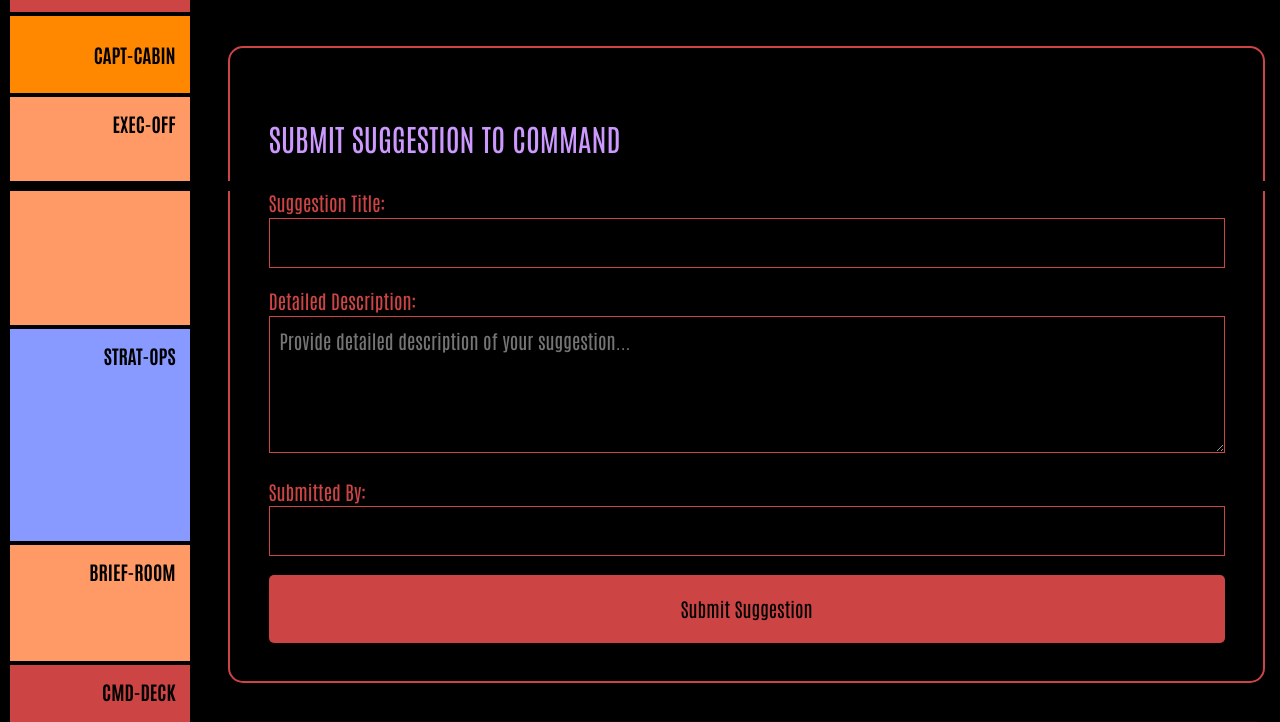
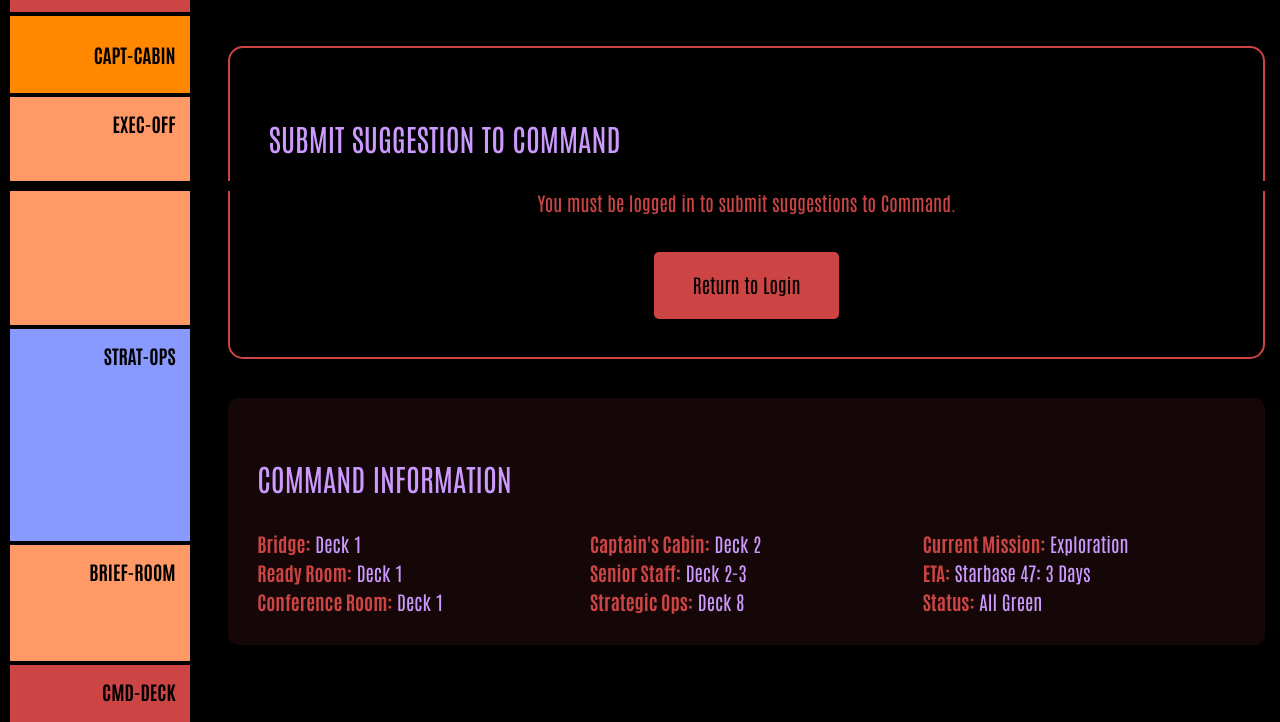
Before and after one commit to aidanpoe/uss-serenity1, a PHP site: page /pages/command.php in a window 1280 px wide. Shown: the part 609-1331 px from the top of the page. Run offline with PHP 8.4, Linux system fonts and the light colour scheme; tables that the repository leaves empty or names only in its code hold one stand-in row (values such as "Sample post").

Commit message:
Update command.php

```diff
--- a/pages/command.php
+++ b/pages/command.php
@@ -3,17 +3,25 @@ require_once '../includes/config.php';
 
 // Handle suggestion submission
 if ($_POST && isset($_POST['action']) && $_POST['action'] === 'submit_suggestion') {
+    if (!isLoggedIn()) {
+        $error = "You must be logged in to submit suggestions.";
+    } else {
         try {
+            // Auto-populate submitted_by with current user's character
+            $submitted_by = ($_SESSION['rank'] ?? '') . ' ' . ($_SESSION['first_name'] ?? '') . ' ' . ($_SESSION['last_name'] ?? '');
+            $submitted_by = trim($submitted_by); // Remove extra spaces
+
             $pdo = getConnection();
             $stmt = $pdo->prepare("INSERT INTO command_suggestions (suggestion_title, suggestion_description, submitted_by) VALUES (?, ?, ?)");
             $stmt->execute([
                 $_POST['suggestion_title'],
                 $_POST['suggestion_description'],
-            $_POST['submitted_by']
+                $submitted_by
             ]);
             $success = "Suggestion submitted successfully.";
         } catch (Exception $e) {
             $error = "Error submitting suggestion: " . $e->getMessage();
+        }
     }
 }
 
@@ -216,6 +224,7 @@ try {
 					<?php endif; ?>
 
 					<!-- Public Suggestion Form -->
+					<?php if (isLoggedIn()): ?>
 					<div style="background: rgba(0,0,0,0.5); padding: 2rem; border-radius: 15px; border: 2px solid var(--red); margin: 2rem 0;">
 						<h4>Submit Suggestion to Command</h4>
 						<form method="POST" action="">
@@ -233,12 +242,25 @@ try {
 
 							<div style="margin-bottom: 1rem;">
 								<label style="color: var(--red);">Submitted By:</label>
-								<input type="text" name="submitted_by" required style="width: 100%; padding: 0.5rem; background: black; color: white; border: 1px solid var(--red);">
+								<?php
+								$current_user = trim(($_SESSION['rank'] ?? '') . ' ' . ($_SESSION['first_name'] ?? '') . ' ' . ($_SESSION['last_name'] ?? ''));
+								?>
+								<input type="text" value="<?php echo htmlspecialchars($current_user); ?>" readonly style="width: 100%; padding: 0.5rem; background: #333; color: var(--blue); border: 1px solid var(--blue); cursor: not-allowed;">
+								<small style="color: var(--blue); font-size: 0.8rem;">Auto-filled from your current character profile</small>
 							</div>
 
 							<button type="submit" style="background-color: var(--red); color: black; border: none; padding: 1rem 2rem; border-radius: 5px; width: 100%;">Submit Suggestion</button>
 						</form>
 					</div>
+					<?php else: ?>
+					<div style="background: rgba(0,0,0,0.5); padding: 2rem; border-radius: 15px; border: 2px solid var(--red); margin: 2rem 0;">
+						<h4>Submit Suggestion to Command</h4>
+						<p style="color: var(--red); text-align: center;">You must be logged in to submit suggestions to Command.</p>
+						<div style="text-align: center; margin-top: 1rem;">
+							<a href="../index.php" style="background-color: var(--red); color: black; padding: 1rem 2rem; border-radius: 5px; text-decoration: none; display: inline-block;">Return to Login</a>
+						</div>
+					</div>
+					<?php endif; ?>
 
 					<?php if (hasPermission('Command')): ?>
 					<!-- Suggestion Management -->
```
Lines whose indentation alone changed are shown as unchanged.
